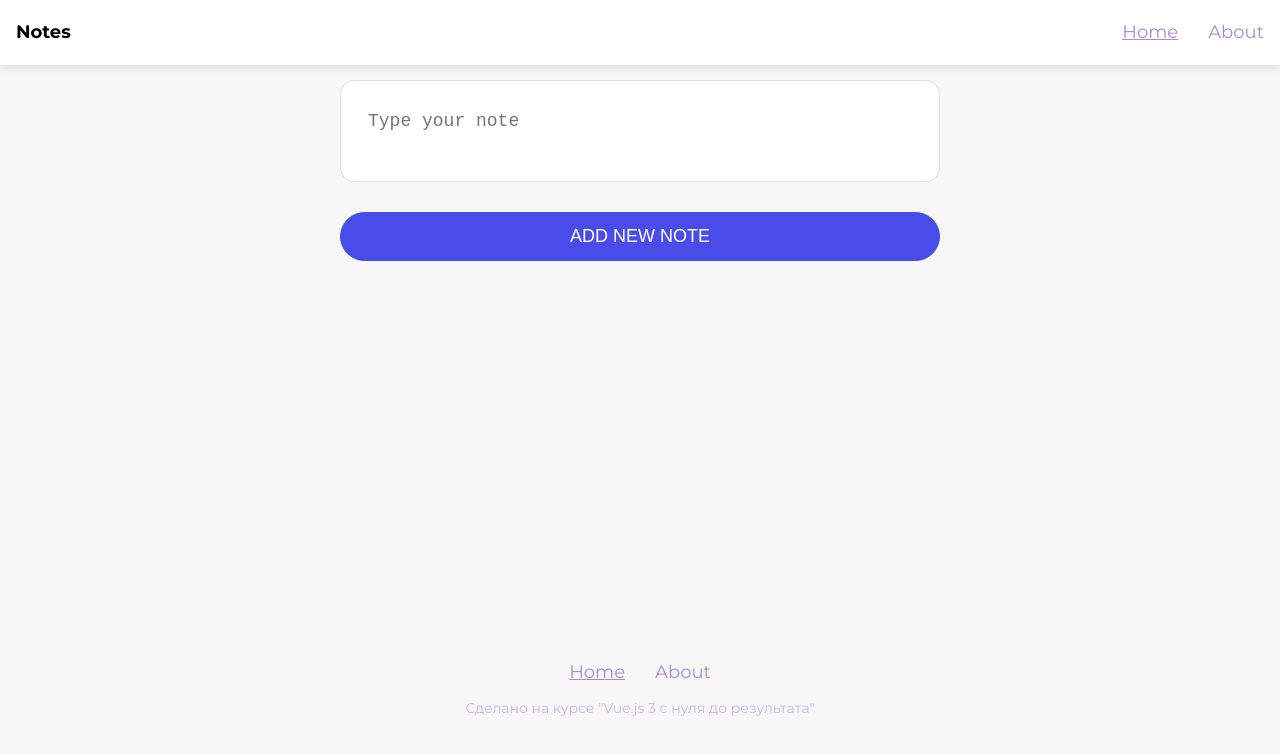
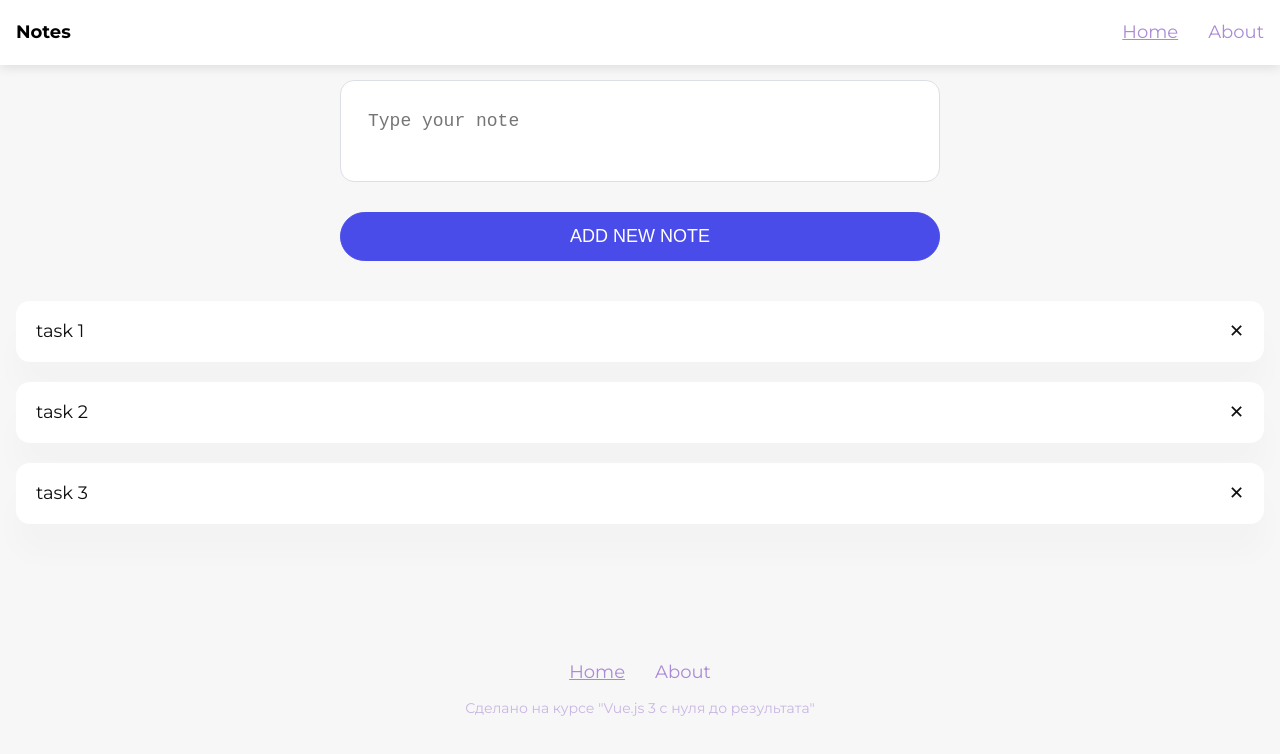
Before and after one commit to SatanD01/vue3notes, a Vue app: page / in a window 1280 px wide. Shown: the top 754 px of the page. Built offline with nearby package versions, Linux system fonts and the light colour scheme.

Commit message:
added remove and add new notes

```diff
--- a/src/components/Notes/TheForm.vue
+++ b/src/components/Notes/TheForm.vue
@@ -17,11 +17,7 @@ export default {
   },
   methods: {
     onSubmit() {
-      const name = 'evgani';
-      const age = 24;
-      this.$emit('test', {name, age})
-      // this.$emit('onSubmit', this.value);
-      // console.log(this.value);
+      this.$emit('onSubmit', this.value);
       this.value = '';
     }
   }
--- /dev/null
+++ b/src/components/Notes/TheList.vue
@@ -0,0 +1,57 @@
+<template>
+  <div class="notes-list">
+    <div class="note-item" v-for="(note, index) in items" :key="index">
+      <div class="note-header">
+        <p>{{ note }}</p>
+        <p style="cursor: pointer;" @click="$emit('onRemove', index)">&#10005;</p>
+      </div>
+      <!--      <div class="note-footer">{{ note }}</div>-->
+    </div>
+  </div>
+</template>
+
+<script>
+export default {
+  name: "TheList",
+  props: {
+    items: {
+      type: Array,
+      required: true
+    }
+  }
+}
+</script>
+
+<style scoped lang="scss">
+.notes-list {
+  padding: 40px 0;
+}
+
+.note-item {
+  width: 100%;
+  padding: 18px 20px;
+  margin-bottom: 20px;
+  border-radius: 14px;
+  background-color: white;
+  transition: all 0.25s cubic-bezier(0.02, 0.01, 0.47, 1);
+  box-shadow: 0 30px 30px rgba(0, 0, 0, 0.02);
+  &:hover {
+    box-shadow: 0 30px 30px rgba(0, 0, 0, 0.04);
+    transform: translate(0, -6px);
+    transition-display: 0s !important;
+  }
+}
+
+.note-header {
+  display: flex;
+  align-items: center;
+  justify-content: space-between;
+}
+
+.note-footer {
+  display: flex;
+  flex-direction: column;
+  justify-content: start;
+  align-items: start;
+}
+</style>
--- a/src/pages/TheHome.vue
+++ b/src/pages/TheHome.vue
@@ -1,18 +1,25 @@
 <template>
-  <TheForm @test="handleTest"/>
+  <TheForm @onSubmit="handleSubmit"/>
+  <TheList @onRemove="handleRemove" :items="notes"/>
 </template>
 
 <script>
 import TheForm from "@/components/Notes/TheForm";
+import TheList from "@/components/Notes/TheList";
 
 export default {
-  components: {TheForm},
+  components: {TheList, TheForm},
+  data() {
+    return {
+      notes: ['task 1', 'task 2', 'task 3']
+    }
+  },
   methods: {
     handleSubmit(note) {
-      console.log(note)
+      this.notes.push(note);
     },
-    handleTest(value) {
-      console.log('hello test', value.name, value.age)
+    handleRemove(idx) {
+      this.notes.splice(idx, 1);
     }
   }
 }
```
